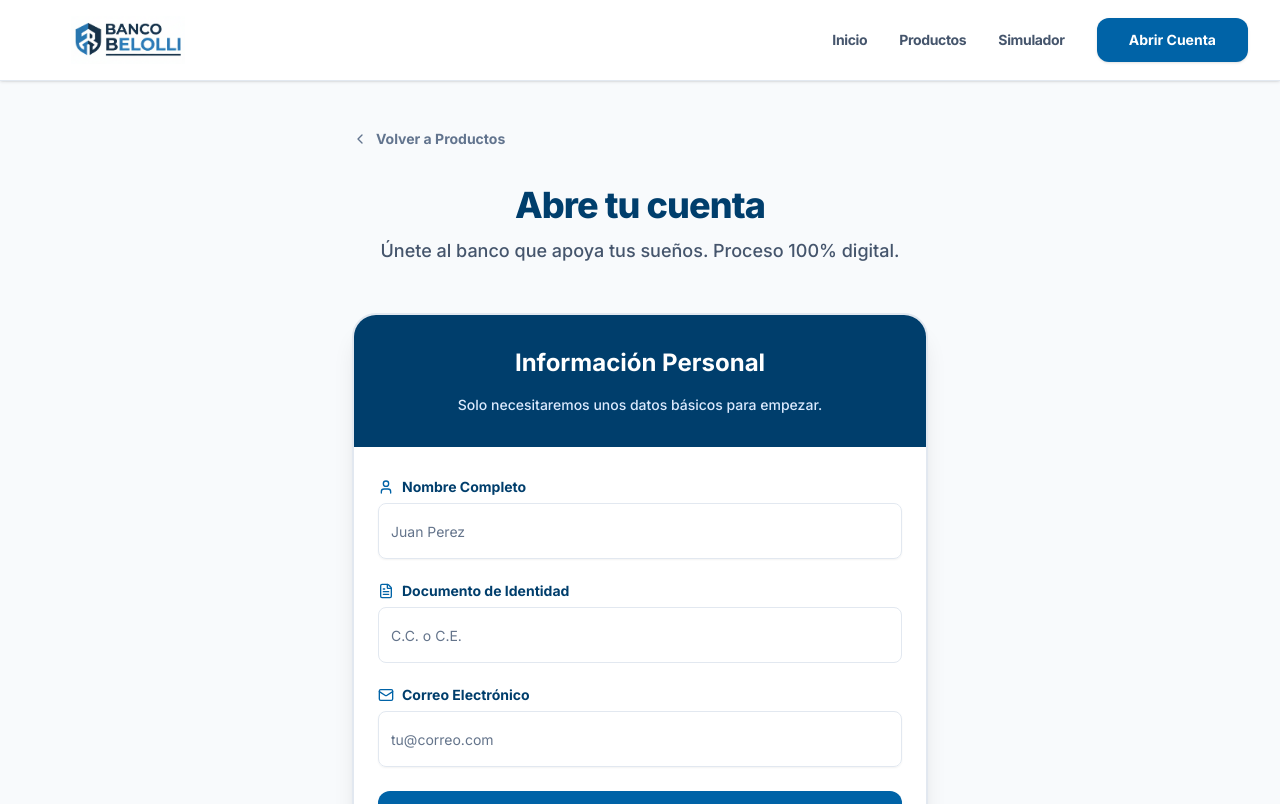
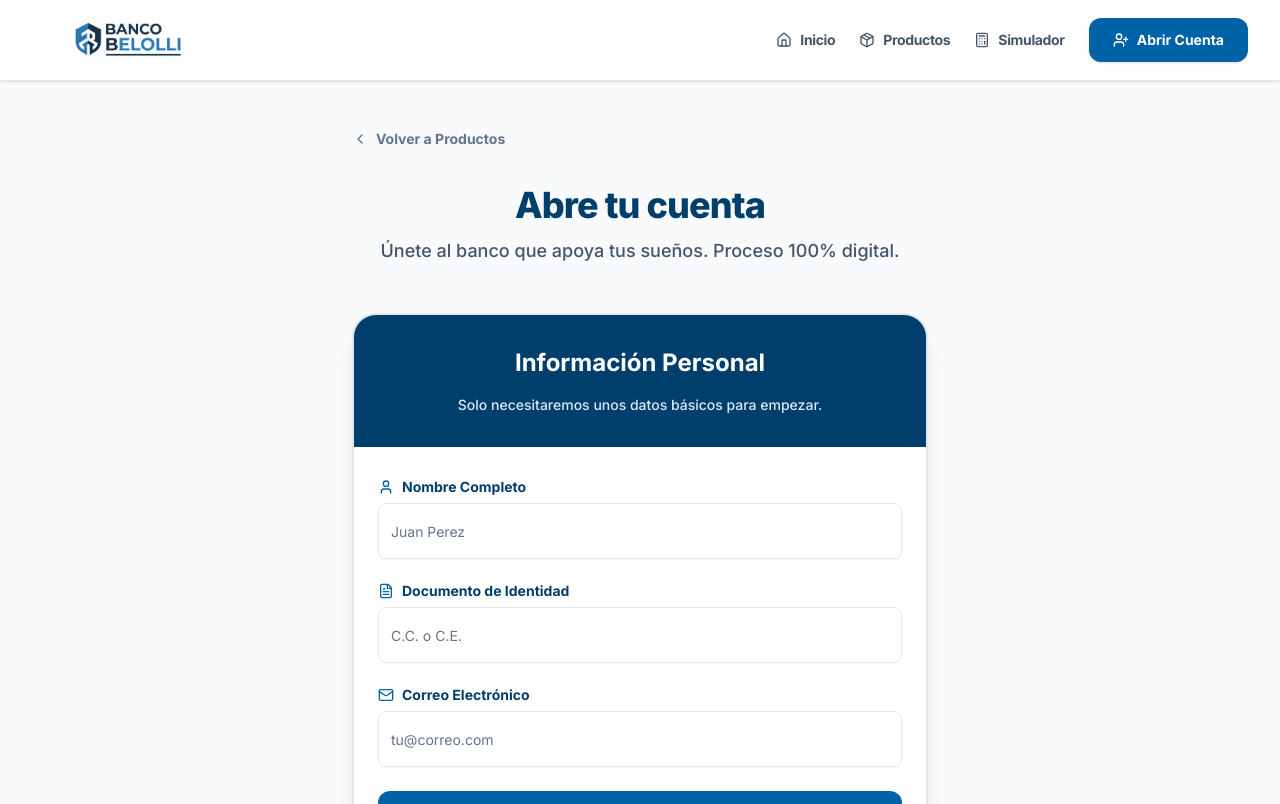
Before and after one commit to fintech-simulator/savings-simulator-frontend, a Next.js app: page /onboarding in a window 1280 px wide. Shown: the top 804 px of the page. Built offline with nearby package versions, Linux system fonts and the light colour scheme.

Commit message:
feat: create Header component with navigation links, logo, and mobile menu functionality.

```diff
--- a/src/presentation/components/layout/Header.tsx
+++ b/src/presentation/components/layout/Header.tsx
@@ -3,19 +3,22 @@
 import Link from "next/link";
 import Image from "next/image";
 import { usePathname } from "next/navigation";
+import { Home, Package, Calculator, UserPlus, Menu, X } from "lucide-react";
+import { useState } from "react";
 import { cn } from "@/shared/utils/cn";
-import { MobileMenu } from "./MobileMenu";
 
 const navItems = [
-  { name: "Inicio", href: "/" },
-  { name: "Productos", href: "/products" },
-  { name: "Simulador", href: "/simulator" },
+  { name: "Inicio", href: "/", icon: Home },
+  { name: "Productos", href: "/products", icon: Package },
+  { name: "Simulador", href: "/simulator", icon: Calculator },
 ];
 
 export function Header() {
   const pathname = usePathname();
+  const [mobileMenuOpen, setMobileMenuOpen] = useState(false);
 
   return (
+    <>
       <header className="sticky top-0 z-50 w-full bg-white/95 backdrop-blur-sm border-b border-slate-200 shadow-sm">
         <div className="container mx-auto flex h-20 items-center justify-between px-4 lg:px-8">
           <Link href="/" className="flex items-center gap-4 transition-opacity hover:opacity-90">
@@ -30,34 +33,94 @@ export function Header() {
             </div>
           </Link>
 
-        <nav className="hidden md:flex items-center gap-8">
-          {navItems.map((item) => (
+          {/* Desktop Navigation with Icons */}
+          <nav className="hidden md:flex items-center gap-6">
+            {navItems.map((item) => {
+              const Icon = item.icon;
+              const isActive = pathname === item.href;
+
+              return (
                 <Link
                   key={item.href}
                   href={item.href}
                   className={cn(
-                "text-sm font-bold tracking-tight transition-colors hover:text-secondary relative group",
-                pathname === item.href ? "text-secondary" : "text-slate-600"
+                    "flex items-center gap-2 text-sm font-bold tracking-tight transition-colors hover:text-secondary relative group",
+                    isActive ? "text-secondary" : "text-slate-600"
                   )}
                 >
+                  <Icon className="h-4 w-4" />
                   {item.name}
                   <span className={cn(
                     "absolute -bottom-1 left-0 w-0 h-0.5 bg-secondary transition-all group-hover:w-full",
-                pathname === item.href && "w-full"
+                    isActive && "w-full"
                   )} />
                 </Link>
-          ))}
+              );
+            })}
             <Link
               href="/onboarding"
-            className="rounded-lg bg-secondary px-8 py-3 text-sm font-bold text-white shadow-sm transition-all hover:bg-secondary/90 hover:shadow-md active:scale-95"
+              className="flex items-center gap-2 rounded-lg bg-secondary px-6 py-3 text-sm font-bold text-white shadow-sm transition-all hover:bg-secondary/90 hover:shadow-md active:scale-95"
             >
+              <UserPlus className="h-4 w-4" />
               Abrir Cuenta
             </Link>
           </nav>
 
-        {/* Mobile menu */}
-        <MobileMenu />
+          {/* Mobile menu toggle */}
+          <button
+            onClick={() => setMobileMenuOpen(!mobileMenuOpen)}
+            className="md:hidden flex items-center justify-center w-11 h-11 rounded-lg border border-slate-200 bg-white/80 shadow-sm transition-all hover:bg-slate-50 active:scale-95"
+            aria-label={mobileMenuOpen ? "Cerrar menú" : "Abrir menú"}
+          >
+            {mobileMenuOpen ? (
+              <X className="h-5 w-5 text-slate-700" />
+            ) : (
+              <Menu className="h-5 w-5 text-slate-700" />
+            )}
+          </button>
         </div>
       </header>
+
+      {/* Mobile Menu Dropdown */}
+      {mobileMenuOpen && (
+        <div className="md:hidden fixed inset-0 z-40 bg-black/50" onClick={() => setMobileMenuOpen(false)}>
+          <nav
+            className="absolute top-20 left-0 right-0 bg-white border-b border-slate-200 shadow-xl p-4 space-y-2"
+            onClick={(e) => e.stopPropagation()}
+          >
+            {navItems.map((item) => {
+              const Icon = item.icon;
+              const isActive = pathname === item.href;
+
+              return (
+                <Link
+                  key={item.href}
+                  href={item.href}
+                  onClick={() => setMobileMenuOpen(false)}
+                  className={cn(
+                    "flex items-center gap-3 px-4 py-3 rounded-lg text-sm font-semibold transition-all",
+                    isActive
+                      ? "bg-secondary/10 text-secondary"
+                      : "text-slate-600 hover:bg-slate-50"
+                  )}
+                >
+                  <Icon className="h-5 w-5" />
+                  {item.name}
+                </Link>
+              );
+            })}
+
+            <Link
+              href="/onboarding"
+              onClick={() => setMobileMenuOpen(false)}
+              className="flex items-center justify-center gap-2 w-full mt-4 rounded-lg bg-secondary px-6 py-3 text-sm font-bold text-white shadow-md transition-all hover:shadow-lg active:scale-[0.98]"
+            >
+              <UserPlus className="h-5 w-5" />
+              Abrir Cuenta
+            </Link>
+          </nav>
+        </div>
+      )}
+    </>
   );
 }
```
Lines whose indentation alone changed are shown as unchanged.
